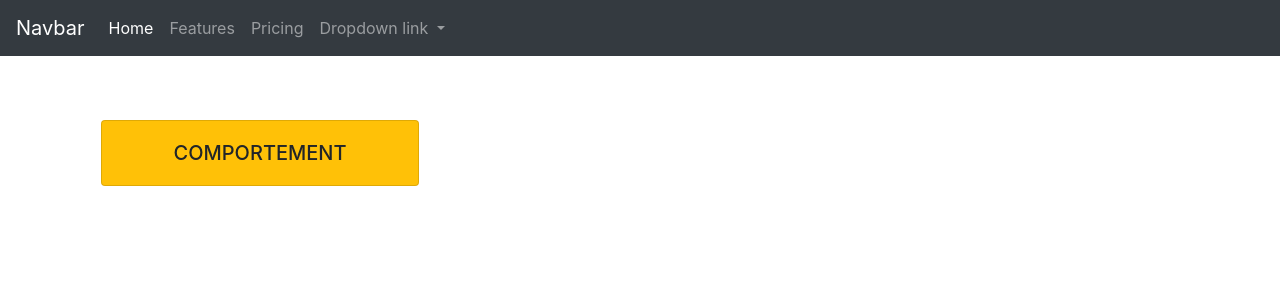
After one commit to CelineMi/ceintures, a Symfony app: template templates/home/index.html.twig in a window 1280 px wide. The commit adds this page. Shown: the top 300 px of the page. Run offline with Twig, Linux system fonts and the light colour scheme; the template is opened without the code that fills it, so the values that code supplies are empty; some libraries are stand-ins or nearby versions.

Commit message:
homepage

```diff
--- a/templates/base.html.twig
+++ b/templates/base.html.twig
@@ -3,10 +3,48 @@
     <head>
         <meta charset="UTF-8">
         <title>{% block title %}Welcome!{% endblock %}</title>
+        <link rel="stylesheet" href="https://stackpath.bootstrapcdn.com/bootstrap/4.3.1/css/bootstrap.min.css" integrity="sha384-ggOyR0iXCbMQv3Xipma34MD+dH/1fQ784/j6cY/iJTQUOhcWr7x9JvoRxT2MZw1T" crossorigin="anonymous">
         {% block stylesheets %}{% endblock %}
     </head>
     <body>
+
+    <nav class="navbar navbar-expand-lg navbar-dark bg-dark">
+        <a class="navbar-brand" href="#">Navbar</a>
+        <button class="navbar-toggler" type="button" data-toggle="collapse" data-target="#navbarNavDropdown" aria-controls="navbarNavDropdown" aria-expanded="false" aria-label="Toggle navigation">
+            <span class="navbar-toggler-icon"></span>
+        </button>
+        <div class="collapse navbar-collapse" id="navbarNavDropdown">
+            <ul class="navbar-nav">
+                <li class="nav-item active">
+                    <a class="nav-link" href="#">Home <span class="sr-only">(current)</span></a>
+                </li>
+                <li class="nav-item">
+                    <a class="nav-link" href="#">Features</a>
+                </li>
+                <li class="nav-item">
+                    <a class="nav-link" href="#">Pricing</a>
+                </li>
+                <li class="nav-item dropdown">
+                    <a class="nav-link dropdown-toggle" href="#" id="navbarDropdownMenuLink" role="button" data-toggle="dropdown" aria-haspopup="true" aria-expanded="false">
+                        Dropdown link
+                    </a>
+                    <div class="dropdown-menu" aria-labelledby="navbarDropdownMenuLink">
+                        <a class="dropdown-item" href="#">Action</a>
+                        <a class="dropdown-item" href="#">Another action</a>
+                        <a class="dropdown-item" href="#">Something else here</a>
+                    </div>
+                </li>
+            </ul>
+        </div>
+    </nav>
+
+    <div class="container">
         {% block body %}{% endblock %}
         {% block javascripts %}{% endblock %}
+        <script src="https://code.jquery.com/jquery-3.4.1.slim.min.js" integrity="sha384-J6qa4849blE2+poT4WnyKhv5vZF5SrPo0iEjwBvKU7imGFAV0wwj1yYfoRSJoZ+n" crossorigin="anonymous"></script>
+        <script src="https://cdn.jsdelivr.net/npm/popper.js@1.16.0/dist/umd/popper.min.js" integrity="sha384-Q6E9RHvbIyZFJoft+2mJbHaEWldlvI9IOYy5n3zV9zzTtmI3UksdQRVvoxMfooAo" crossorigin="anonymous"></script>
+        <script src="https://stackpath.bootstrapcdn.com/bootstrap/4.4.1/js/bootstrap.min.js" integrity="sha384-wfSDF2E50Y2D1uUdj0O3uMBJnjuUD4Ih7YwaYd1iqfktj0Uod8GCExl3Og8ifwB6" crossorigin="anonymous"></script>
+    </div>
+
     </body>
 </html>
--- /dev/null
+++ b/templates/home/index.html.twig
@@ -0,0 +1,27 @@
+{% extends 'base.html.twig' %}
+
+{% block title %}Hello HomeController!{% endblock %}
+
+{% block body %}
+
+        <div class="row mt-5">
+            {% for domain in domains %}
+                            <div class="col-sm-4">
+                                    <div class="card m-3 bg-info text-white">
+                                            <div class="card-body ">
+                                                    <h5 class="card-text text-center">{{ domain.name|upper }}</h5>
+                                            </div>
+                                    </div>
+                            </div>
+            {% endfor %}
+            <div class="col-sm-4">
+                <div class="card m-3 bg-warning">
+                    <div class="card-body">
+                        <h5 class="card-text text-center">COMPORTEMENT</h5>
+                    </div>
+                </div>
+            </div>
+            </div>
+
+
+{% endblock %}
```
Also changed, not shown: src/Controller/HomeController.php (added, +28 -0 lines).
